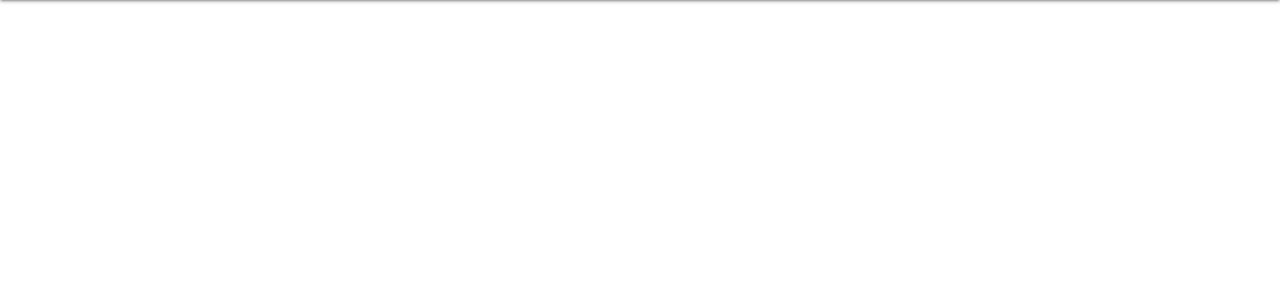
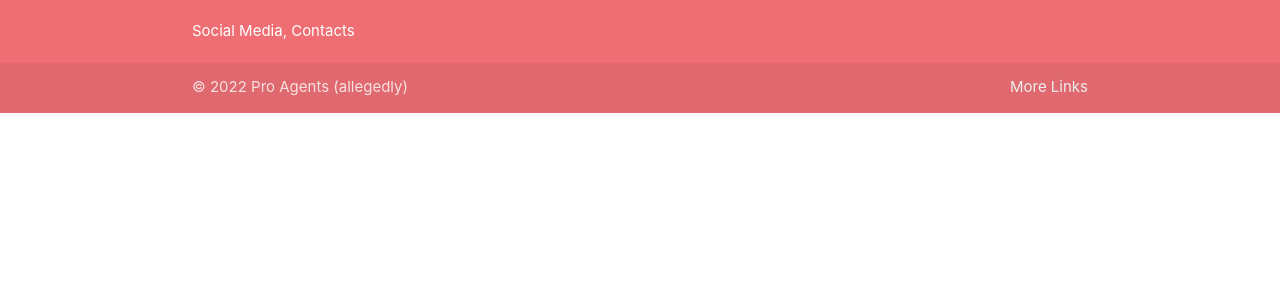
Before and after one commit to spanifer/pp4-fullstack, a Django app: template templates/base.html in a window 1280 px wide. Shown: the part 64-364 px from the top of the page. Run offline with Django 3.2, Linux system fonts and the light colour scheme; the template is opened without the code that fills it, so the values that code supplies are empty; parts of the project's set-up code (start-up, migrations or seed data) failed here and were passed over; some libraries are stand-ins or nearby versions.

Commit message:
Add basic footer

```diff
--- a/templates/base.html
+++ b/templates/base.html
@@ -6,6 +6,7 @@
     <meta charset="UTF-8">
     <meta http-equiv="X-UA-Compatible" content="IE=edge">
     <meta name="viewport" content="width=device-width, initial-scale=1.0">
+    <script src="https://kit.fontawesome.com/a27400ecfe.js" crossorigin="anonymous"></script>
     <link href="https://fonts.googleapis.com/icon?family=Material+Icons" rel="stylesheet">
     <link rel="stylesheet" href="https://cdnjs.cloudflare.com/ajax/libs/materialize/1.0.0/css/materialize.min.css">
     <link rel="stylesheet" href="{% static 'css/style.css' %}">
@@ -40,7 +41,21 @@
     {% endblock %}
     </main>
     <footer>
-
+        <div class="page-footer">
+            <div class="container">
+                <div class="row">
+                    Social Media, Contacts
+                </div>
+            </div>
+            <div class="footer-copyright">
+                <div class="container">
+                    <div class="col s12 l4 offset-l4">
+                        © 2022 Pro Agents (allegedly)
+                        <a class="col s12 l4 grey-text text-lighten-3 right" href="">More Links</a>
+                    </div>
+                </div>
+            </div>
+        </div>
     </footer>
     <script src="https://cdnjs.cloudflare.com/ajax/libs/materialize/1.0.0/js/materialize.min.js"></script>
     <script src="{% static 'scripts/script.js' %}"></script>
```
